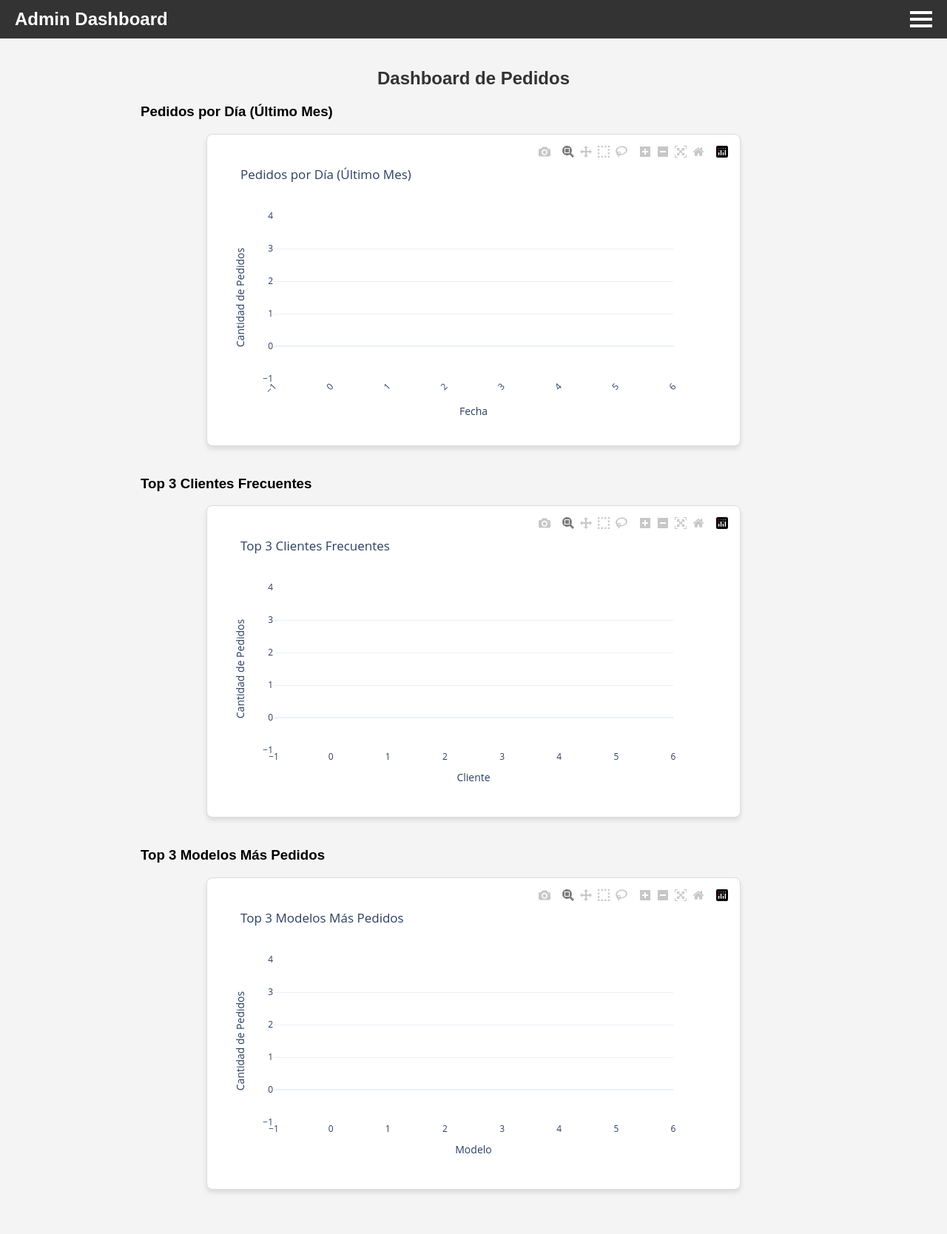
After one commit to emilianoGGauna/lepuppyurns, a Flask app: page /admindashboard in a window 1280 px wide. The commit adds this page. Shown: the whole page at 74% size. Run offline with Flask 3, Linux system fonts and the light colour scheme; data that the repository does not hold is empty; some libraries are stand-ins or nearby versions.

```diff
--- a/app.py
+++ b/app.py
@@ -18,8 +18,16 @@ import base64
 from jinja2 import TemplateNotFound
 from openpyxl import Workbook
 from openpyxl.styles import Font, Alignment, PatternFill
-from openpyxl.utils import get_column_letter
-from openpyxl.styles import Font, Alignment, PatternFill
+from bson import ObjectId  # Importar para manejar ObjectId en MongoDB
+from flask import Flask, render_template, redirect, url_for, flash
+from datetime import datetime, timedelta
+import plotly.graph_objs as go
+from plotly.utils import PlotlyJSONEncoder
+import json
+from pymongo import MongoClient
+import logging
+
+
 # Configurar logging
 logging.basicConfig(level=logging.INFO, format="%(asctime)s - %(levelname)s - %(message)s")
 logger = logging.getLogger()
@@ -96,6 +104,51 @@ def login():
             flash("Usuario o contraseña incorrectos.")
             return redirect(url_for("login"))
     return render_template("login.html")
+
+@app.route("/registro", methods=["GET", "POST"])
+def registro():
+    if request.method == "POST":
+        try:
+            # Extract form data
+            client_name = request.form.get("client_name")
+            phone = request.form.get("phone")
+            email = request.form.get("email")
+            password = request.form.get("password")
+            confirm_password = request.form.get("confirm_password")
+
+            # Validate passwords
+            if password != confirm_password:
+                flash("Las contraseñas no coinciden.")
+                return redirect(url_for("registro"))
+
+            # Encrypt password
+            encrypted_password = password_manager.encrypt_password(password)
+
+            # Create user data with fixed access type "cliente"
+            user_data = {
+                "client_name": client_name,
+                "phone": phone,
+                "email": email,
+                "access": "cliente",
+                "contraseña": encrypted_password,
+            }
+
+            # Generate client_id as MD5 hash of user data
+            user_json_string = f"{client_name}{phone}{email}cliente".encode("utf-8")
+            client_id = hashlib.md5(user_json_string).hexdigest()
+            user_data["client_id"] = client_id
+
+            # Insert into MongoDB
+            usuarios_collection.insert_one(user_data)
+            flash("Registro exitoso. Ahora puedes iniciar sesión.")
+            return redirect(url_for("login"))
+        except Exception as e:
+            flash("Error al registrar usuario.")
+            logger.error(f"Error al registrar usuario: {e}")
+            return redirect(url_for("registro"))
+
+    return render_template("registro.html")
+
 ##------------------------------------------------------------------------------------------------------------------------------------------------------------------------------------------------------------------
 ##------------------------------------------------------------------------------------------------------------------------------------------------------------------------------------------------------------------
 ## CLient PLATFORM
@@ -269,9 +322,6 @@ def delete_from_cart():
         flash("Ocurrió un error al eliminar el producto.")
 
     return redirect(url_for("clientecarrito"))
-
-
-from bson import ObjectId  # Importar para manejar ObjectId en MongoDB
 
 @app.route("/finalizar-compra", methods=["POST"])
 def finalizar_compra():
@@ -455,19 +505,19 @@ def generate_page_one(ws, pedido):
         ws.column_dimensions[get_column_letter(col_num)].width = max_length + 2
 
 def generate_page_two(wb, pedido, catalogo_collection):
-    """Genera la segunda página con información detallada de Corte Láser."""
+    """Generates the second page with detailed Corte Láser information."""
     bold_font = Font(bold=True, size=14, color="FFFFFF")
     header_fill = PatternFill(start_color="4CAF50", end_color="4CAF50", fill_type="solid")
     center_alignment = Alignment(horizontal="center", vertical="center")
 
-    # Crear hoja 'Corte Láser'
+    # Create 'Corte Láser' sheet
     ws_laser = wb.create_sheet(title="Corte Láser")
 
-    # Normalizar claves (unificar nombres de atributos similares)
+    # Normalize keys (standardize similar attribute names)
     def normalize_key(key):
         return key.strip().lower().replace(" ", "_")
 
-    # Recopilar todos los atributos posibles de los cortes láser y atributos del formulario
+    # Collect all possible attributes from Corte Láser and form attributes
     all_attributes = set()
     for item in pedido["pedidos"]:
         modelo = item.get("modelo", "-")
@@ -477,14 +527,17 @@ def generate_page_two(wb, pedido, catalogo_collection):
         if isinstance(item.get("atributos"), dict):
             all_attributes.update(normalize_key(k) for k, v in item["atributos"].items() if k.lower() != "color")
 
-    # Excluir columnas específicas
-    excluded_columns = {"modelo", "color"}
-    all_attributes = [attr for attr in sorted(all_attributes) if attr not in excluded_columns]
+    # Ensure `modelo` is included and add it first
+    all_attributes = ["modelo"] + [attr for attr in sorted(all_attributes) if attr != "modelo"]
 
-    # Asegurar que solo se incluya "tipo-urna"
+    # Exclude specific columns
+    excluded_columns = {"color"}
+    all_attributes = [attr for attr in all_attributes if attr not in excluded_columns]
+
+    # Ensure "tipo-urna" is always included last
     all_attributes = [attr for attr in all_attributes if attr != "tipo_urna"] + ["tipo-urna"]
 
-    # Crear encabezados dinámicos
+    # Create dynamic headers
     headers_laser = ["Cantidad"] + all_attributes
     for col, header in enumerate(headers_laser, start=1):
         cell = ws_laser.cell(row=1, column=col)
@@ -493,38 +546,41 @@ def generate_page_two(wb, pedido, catalogo_collection):
         cell.fill = header_fill
         cell.alignment = center_alignment
 
-    # Agregar filas con los datos
+    # Add rows with data
     row_num = 2
     for item in pedido["pedidos"]:
         cantidad = item.get("cantidad", 0)
 
-        # Buscar en el catálogo usando Tipo de Modelo
+        # Look up in catalog using `Tipo de Modelo`
         modelo = item.get("modelo", "-")
         catalogo_item = catalogo_collection.find_one({"Tipo de Modelo": modelo})
         corte_lazer = {normalize_key(k): v for k, v in catalogo_item.get("corte_lazer", {}).items()} if catalogo_item else {}
         atributos_form = {normalize_key(k): v for k, v in item.get("atributos", {}).items() if k.lower() != "color"}
 
-        # Construir la fila con los datos
-        data_row = [cantidad]  # Inicia con la cantidad
+        # Build the row data
+        data_row = [cantidad]  # Start with quantity
         for attr in all_attributes:
-            value = atributos_form.get(attr, corte_lazer.get(attr, "-"))
+            if attr == "modelo":
+                value = modelo  # Ensure `modelo` is included
+            else:
+                value = atributos_form.get(attr, corte_lazer.get(attr, "-"))
             data_row.append(value)
 
-        # Escribir la fila en la hoja
+        # Write the row to the sheet
         for col, value in enumerate(data_row, start=1):
             cell = ws_laser.cell(row=row_num, column=col)
             cell.value = value
 
         row_num += 1
 
-    # Eliminar columnas con valores nulos
+    # Remove columns with all null values
     for col in range(len(headers_laser), 0, -1):
         if all(
             ws_laser.cell(row=row, column=col).value in [None, "-", ""] for row in range(2, row_num)
         ):
             ws_laser.delete_cols(col)
 
-    # Combinar filas duplicadas (excepto la columna "Cantidad")
+    # Merge duplicate rows (except the "Cantidad" column)
     row_data = []
     for row in ws_laser.iter_rows(min_row=2, max_row=row_num - 1, min_col=1, max_col=len(headers_laser)):
         row_values = [cell.value for cell in row]
@@ -532,14 +588,14 @@ def generate_page_two(wb, pedido, catalogo_collection):
 
     unique_rows = {}
     for row in row_data:
-        key = tuple(row[1:])  # Excluir la cantidad para crear la clave
+        key = tuple(row[1:])  # Exclude "Cantidad" to create the key
         cantidad = int(row[0]) if isinstance(row[0], int) else 0
         if key in unique_rows:
             unique_rows[key] += cantidad
         else:
             unique_rows[key] = cantidad
 
-    # Escribir filas únicas de vuelta
+    # Write unique rows back
     ws_laser.delete_rows(2, ws_laser.max_row)
     row_num = 2
     for key, cantidad in unique_rows.items():
@@ -549,12 +605,12 @@ def generate_page_two(wb, pedido, catalogo_collection):
             cell.value = value
         row_num += 1
 
-    # Ajustar ancho de columnas automáticamente
+    # Auto-adjust column widths
     for col_num, column_cells in enumerate(ws_laser.iter_cols(min_row=1, max_row=row_num - 1, min_col=1, max_col=len(headers_laser)), start=1):
         max_length = max((len(str(cell.value)) for cell in column_cells if cell.value), default=10)
         ws_laser.column_dimensions[get_column_letter(col_num)].width = max_length + 2
 
-    # Eliminar encabezados duplicados
+    # Eliminate duplicate headers
     seen_headers = set()
     duplicate_columns = []
     for col in range(1, len(headers_laser) + 1):
@@ -564,22 +620,22 @@ def generate_page_two(wb, pedido, catalogo_collection):
         else:
             seen_headers.add(header_value)
 
-    # Eliminar columnas duplicadas
+    # Delete duplicate columns
     for col in reversed(duplicate_columns):
         ws_laser.delete_cols(col)
 
-    # Diccionario de mapeo para cambiar nombres de columnas
+    # Map column names to new names if necessary
     column_mapping = {
         "¿quieres_el_logo_de_tu_empresa?": "logo_grabado",
         "tipo-urna": "tipo-madera"
     }
 
-    # Cambiar los nombres de las columnas basados en el mapeo
     for col in range(1, ws_laser.max_column + 1):
         cell_value = ws_laser.cell(row=1, column=col).value
         if cell_value in column_mapping:
             ws_laser.cell(row=1, column=col).value = column_mapping[cell_value]
-    # Ajustar ancho de columnas automáticamente y permitir salto de línea
+
+    # Auto-adjust column widths and enable text wrapping
     for col_num, column_cells in enumerate(
         ws_laser.iter_cols(min_row=1, max_row=row_num - 1, min_col=1, max_col=ws_laser.max_column), start=1
     ):
@@ -587,15 +643,15 @@ def generate_page_two(wb, pedido, catalogo_collection):
         column_letter = get_column_letter(col_num)
         ws_laser.column_dimensions[column_letter].width = max_length + 2
 
-        # Estilo para cada celda de la columna
         for cell in column_cells:
             cell.alignment = Alignment(horizontal="center", vertical="center", wrap_text=True)
 
-    # Ajustar el alto de las filas automáticamente
+    # Adjust row heights for better readability
     for row in ws_laser.iter_rows(min_row=1, max_row=row_num - 1, min_col=1, max_col=ws_laser.max_column):
         for cell in row:
             if cell.value:
-                ws_laser.row_dimensions[cell.row].height = 15  # Ajusta la altura según sea necesario
+                ws_laser.row_dimensions[cell.row].height = 15
+
 @app.route("/export_pedido/<orden_id>", methods=["GET"])
 def export_pedido(orden_id):
     try:
@@ -638,40 +694,79 @@ def export_pedido(orden_id):
         return redirect(url_for("adminplatform"))
 
 
+@app.route("/update_status/<orden_id>", methods=["POST"])
+def update_status(orden_id):
+    """Actualizar el estado de un pedido."""
+    try:
+        new_status = request.form["new_status"]
+        pedidos_collection = db["pedidos"]
+        pedidos_collection.update_one(
+            {"orden-id": orden_id},
+            {"$set": {"Estado": new_status}}
+        )
+        flash(f"Estado del pedido {orden_id} actualizado a {new_status}.")
+    except Exception as e:
+        logger.error(f"Error al actualizar el estado del pedido {orden_id}: {e}")
+        flash("Ocurrió un error al actualizar el estado del pedido.")
+    return redirect(url_for("adminplatform"))
+
 @app.route("/test_pedidos", methods=["GET"])
 def test_pedidos():
+    """Ruta para probar los datos de pedidos en JSON."""
     pedidos_collection = db["pedidos"]
     pedidos = list(pedidos_collection.find({}))
-    return jsonify(pedidos)  # Devuelve los datos en formato JSON para verificar
+    return jsonify(pedidos)
 
 @app.route("/adminplatform", methods=["GET"])
 def adminplatform():
     try:
-        # Acceder a la colección de pedidos
         pedidos_collection = db["pedidos"]
-        pedidos = list(pedidos_collection.find({}))  # Obtener todos los pedidos
+        pedidos = list(pedidos_collection.find({}))
 
-        # Preparar datos para mostrar una sola fila por Orden ID
-        pedidos_resumidos = []
+        # Dividir pedidos por estado
+        pedidos_en_proceso = []
+        pedidos_terminados = []
+
         for pedido in pedidos:
-            total_cantidad = sum(item["cantidad"] for item in pedido["pedidos"])  # Sumar todas las cantidades
-            total_pedidos = len(pedido["pedidos"])  # Contar el total de pedidos en la orden
-            pedidos_resumidos.append({
+            total_cantidad = sum(item["cantidad"] for item in pedido["pedidos"])
+            total_pedidos = len(pedido["pedidos"])
+            pedido_data = {
                 "Orden ID": pedido.get("orden-id", "-"),
                 "Cliente Nombre": pedido.get("cliente-nombre", "-"),
                 "Fecha": pedido.get("time-stamp", "-"),
                 "Cantidad Total": total_cantidad,
                 "Total Pedidos": total_pedidos,
                 "Estado": pedido.get("Estado", "-")
-            })
+            }
+            if pedido_data["Estado"] == "En proceso":
+                pedidos_en_proceso.append(pedido_data)
+            elif pedido_data["Estado"] == "Terminado":
+                pedidos_terminados.append(pedido_data)
 
-        # Renderizar la tabla con pedidos resumidos
-        return render_template("admin/adminplatform.html", pedidos=pedidos_resumidos)
+        # Ordenar por fecha de mayor a menor
+        pedidos_en_proceso.sort(key=lambda x: datetime.strptime(x["Fecha"], "%Y-%m-%d %H:%M:%S"), reverse=True)
+        pedidos_terminados.sort(key=lambda x: datetime.strptime(x["Fecha"], "%Y-%m-%d %H:%M:%S"), reverse=True)
+
+        # Limitar a los últimos 5 pedidos terminados
+        pedidos_terminados_mostrados = pedidos_terminados[:5]
+
+        # Totales
+        total_en_proceso = len(pedidos_en_proceso)
+        total_terminados = len(pedidos_terminados)
+
+        return render_template(
+            "admin/adminplatform.html",
+            pedidos_en_proceso=pedidos_en_proceso,
+            pedidos_terminados=pedidos_terminados_mostrados,
+            total_en_proceso=total_en_proceso,
+            total_terminados=total_terminados
+        )
 
     except Exception as e:
         logger.error(f"Error en adminplatform: {e}")
         flash("Ocurrió un error al cargar los pedidos.")
         return redirect(url_for("login"))
+
 
 @app.route("/adminusuarios")
 def adminusuarios():
@@ -941,6 +1036,162 @@ def edit_corte_lazer(model_uuid):
         logger.error(f"Error al guardar corte_lazer para {model_uuid}: {e}")
         return jsonify({"error": "Error interno del servidor"}), 500
 
+def get_pedidos_por_dia():
+    """
+    Genera un gráfico de pedidos por día en el último mes.
+    """
+    try:
+        pedidos_collection = db["pedidos"]
+
+        # Calcular rango de fechas
+        hoy = datetime.now()
+        hace_un_mes = hoy - timedelta(days=30)
+
+        # Filtrar pedidos en el último mes
+        pedidos = list(pedidos_collection.find({
+            "time-stamp": {"$gte": hace_un_mes.strftime("%Y-%m-%d %H:%M:%S")}
+        }, {"time-stamp": 1}))
+
+        # Contar pedidos por día
+        pedidos_por_dia = {}
+        for pedido in pedidos:
+            time_stamp = pedido.get("time-stamp", "")
+            if time_stamp:
+                fecha = time_stamp.split(" ")[0]
+                pedidos_por_dia[fecha] = pedidos_por_dia.get(fecha, 0) + 1
+
+        # Ordenar fechas y cantidades
+        fechas = sorted(pedidos_por_dia.keys())
+        cantidades = [pedidos_por_dia[fecha] for fecha in fechas]
+
+        # Crear gráfico con Plotly
+        fig = go.Figure()
+        fig.add_trace(go.Bar(
+            x=fechas,
+            y=cantidades,
+            marker=dict(color='#1f77b4'),
+            text=cantidades,
+            textposition='auto'
+        ))
+        fig.update_layout(
+            title="Pedidos por Día (Último Mes)",
+            xaxis_title="Fecha",
+            yaxis_title="Cantidad de Pedidos",
+            xaxis=dict(tickangle=-45),
+            template="plotly_white"
+        )
+
+        return json.dumps(fig, cls=PlotlyJSONEncoder)
+    except Exception as e:
+        logger.error(f"Error al generar gráfico de pedidos por día: {e}")
+        return None
+
+def get_top_clientes_frecuentes():
+    """
+    Genera un gráfico de los top 3 clientes frecuentes.
+    """
+    try:
+        pedidos_collection = db["pedidos"]
+
+        # Contar la cantidad de pedidos por cliente
+        clientes = {}
+        pedidos = pedidos_collection.find({}, {"cliente-nombre": 1})
+        for pedido in pedidos:
+            cliente_nombre = pedido.get("cliente-nombre", "Desconocido")
+            clientes[cliente_nombre] = clientes.get(cliente_nombre, 0) + 1
+
+        # Ordenar clientes por número de pedidos y tomar los top 3
+        top_clientes = sorted(clientes.items(), key=lambda x: x[1], reverse=True)[:3]
+        nombres = [cliente[0] for cliente in top_clientes]
+        cantidades = [cliente[1] for cliente in top_clientes]
+
+        # Crear gráfico con Plotly
+        fig = go.Figure()
+        fig.add_trace(go.Bar(
+            x=nombres,
+            y=cantidades,
+            marker=dict(color='#ff7f0e'),
+            text=cantidades,
+            textposition='auto'
+        ))
+        fig.update_layout(
+            title="Top 3 Clientes Frecuentes",
+            xaxis_title="Cliente",
+            yaxis_title="Cantidad de Pedidos",
+            template="plotly_white"
+        )
+
+        return json.dumps(fig, cls=PlotlyJSONEncoder)
+    except Exception as e:
+        logger.error(f"Error al generar gráfico de top clientes frecuentes: {e}")
+        return None
+
+def get_top_modelos_mas_pedidos():
+    """
+    Genera un gráfico de los top 3 modelos más pedidos.
+    """
+    try:
+        pedidos_collection = db["pedidos"]
+
+        # Contar la cantidad total de pedidos por modelo
+        modelos = {}
+        pedidos = pedidos_collection.find({}, {"pedidos": 1})
+        for pedido in pedidos:
+            for item in pedido.get("pedidos", []):
+                modelo = item.get("modelo", "Desconocido")
+                cantidad = item.get("cantidad", 0)
+                modelos[modelo] = modelos.get(modelo, 0) + cantidad
+
+        # Ordenar modelos por cantidad de pedidos y tomar los top 3
+        top_modelos = sorted(modelos.items(), key=lambda x: x[1], reverse=True)[:3]
+        nombres = [modelo[0] for modelo in top_modelos]
+        cantidades = [modelo[1] for modelo in top_modelos]
+
+        # Crear gráfico con Plotly
+        fig = go.Figure()
+        fig.add_trace(go.Bar(
+            x=nombres,
+            y=cantidades,
+            marker=dict(color='#2ca02c'),
+            text=cantidades,
+            textposition='auto'
+        ))
+        fig.update_layout(
+            title="Top 3 Modelos Más Pedidos",
+            xaxis_title="Modelo",
+            yaxis_title="Cantidad de Pedidos",
+            template="plotly_white"
+        )
+
+        return json.dumps(fig, cls=PlotlyJSONEncoder)
+    except Exception as e:
+        logger.error(f"Error al generar gráfico de top modelos más pedidos: {e}")
+        return None
+
+@app.route("/admindashboard", methods=["GET"])
+def admindashboard():
+    """
+    Renderiza el dashboard de administrador con gráficos.
+    """
+    try:
+        graph_pedidos_por_dia = get_pedidos_por_dia()
+        graph_top_clientes = get_top_clientes_frecuentes()
+        graph_top_modelos = get_top_modelos_mas_pedidos()
+
+        if not graph_pedidos_por_dia or not graph_top_clientes or not graph_top_modelos:
+            flash("Ocurrió un error al generar los gráficos.")
+            return redirect(url_for("adminplatform"))
+
+        return render_template("admin/admindashboard.html",
+                               graph_pedidos_por_dia=graph_pedidos_por_dia,
+                               graph_top_clientes=graph_top_clientes,
+                               graph_top_modelos=graph_top_modelos)
+    except Exception as e:
+        logger.error(f"Error al cargar el dashboard de administrador: {e}")
+        flash("Ocurrió un error al cargar el dashboard.")
+        return redirect(url_for("adminplatform"))
+
+
 
 if __name__ == "__main__":
     debug_mode = os.getenv("DEBUG_MODE", "false").lower() == "true"
--- a/templates/admin/admincatalogo.html
+++ b/templates/admin/admincatalogo.html
@@ -155,6 +155,7 @@
             <a href="/adminplatform">Plataforma</a>
             <a href="/adminusuarios">Usuarios</a>
             <a href="/admincatalogo">Catálogo</a>
+            <a href="/admindashboard">Dashboard</a>
             <a href="/">Salir</a>
         </div>
     </div>
--- /dev/null
+++ b/templates/admin/admindashboard.html
@@ -0,0 +1,141 @@
+<!DOCTYPE html>
+<html lang="en">
+<head>
+    <meta charset="UTF-8">
+    <meta name="viewport" content="width=device-width, initial-scale=1.0">
+    <title>Admin Dashboard</title>
+    <script src="https://cdn.plot.ly/plotly-latest.min.js"></script>
+    <style>
+        body {
+            font-family: Arial, sans-serif;
+            margin: 0;
+            padding: 0;
+            background-color: #f4f4f4;
+        }
+        .navbar {
+            background-color: #333;
+            color: white;
+            padding: 10px 20px;
+            display: flex;
+            justify-content: space-between;
+            align-items: center;
+        }
+        .navbar h1 {
+            margin: 0;
+            font-size: 24px;
+        }
+        .menu {
+            display: none;
+            flex-direction: column;
+            background-color: #444;
+            position: absolute;
+            right: 20px;
+            top: 50px;
+            padding: 10px;
+            border-radius: 5px;
+        }
+        .menu a {
+            color: white;
+            text-decoration: none;
+            padding: 10px 0;
+            text-align: center;
+        }
+        .menu a:hover {
+            background-color: #555;
+        }
+        .hamburger {
+            cursor: pointer;
+        }
+        .hamburger div {
+            width: 30px;
+            height: 4px;
+            background-color: white;
+            margin: 5px 0;
+        }
+        .container {
+            padding: 20px;
+            margin: 0 auto;
+            max-width: 900px;
+        }
+        h2 {
+            text-align: center;
+            margin-bottom: 20px;
+            color: #333;
+        }
+        .graph-container {
+            margin-bottom: 40px;
+        }
+        .plotly-graph {
+            margin: 0 auto;
+            width: 100%;
+            max-width: 700px;
+            height: 400px;
+            border: 1px solid #ddd;
+            background-color: white;
+            border-radius: 8px;
+            padding: 10px;
+            box-shadow: 0 4px 6px rgba(0, 0, 0, 0.1);
+        }
+    </style>
+</head>
+<body>
+    <div class="navbar">
+        <h1>Admin Dashboard</h1>
+        <div class="hamburger" onclick="toggleMenu()">
+            <div></div>
+            <div></div>
+            <div></div>
+        </div>
+        <div class="menu">
+            <a href="/adminplatform">Plataforma</a>
+            <a href="/adminusuarios">Usuarios</a>
+            <a href="/admincatalogo">Catálogo</a>
+            <a href="/admindashboard">Dashboard</a>
+            <a href="/">Salir</a>
+        </div>
+    </div>
+
+    <div class="container">
+        <h2>Dashboard de Pedidos</h2>
+
+        <!-- Gráfico de pedidos por día -->
+        <div class="graph-container">
+            <h3>Pedidos por Día (Último Mes)</h3>
+            <div id="pedidos-por-dia" class="plotly-graph"></div>
+        </div>
+
+        <!-- Gráfico de top clientes frecuentes -->
+        <div class="graph-container">
+            <h3>Top 3 Clientes Frecuentes</h3>
+            <div id="top-clientes" class="plotly-graph"></div>
+        </div>
+
+        <!-- Gráfico de top modelos más pedidos -->
+        <div class="graph-container">
+            <h3>Top 3 Modelos Más Pedidos</h3>
+            <div id="top-modelos" class="plotly-graph"></div>
+        </div>
+    </div>
+
+    <script>
+        // Gráfico de pedidos por día
+        const pedidosPorDia = {{ graph_pedidos_por_dia|safe }};
+        Plotly.newPlot('pedidos-por-dia', pedidosPorDia.data, pedidosPorDia.layout);
+
+        // Gráfico de top clientes frecuentes
+        const topClientes = {{ graph_top_clientes|safe }};
+        Plotly.newPlot('top-clientes', topClientes.data, topClientes.layout);
+
+        // Gráfico de top modelos más pedidos
+        const topModelos = {{ graph_top_modelos|safe }};
+        Plotly.newPlot('top-modelos', topModelos.data, topModelos.layout);
+
+        // Función para mostrar/ocultar el menú
+        function toggleMenu() {
+            const menu = document.querySelector('.menu');
+            menu.style.display = menu.style.display === 'flex' ? 'none' : 'flex';
+        }
+    </script>
+
+</body>
+</html>
--- a/templates/admin/adminforms.html
+++ b/templates/admin/adminforms.html
@@ -148,6 +148,7 @@
             <a href="/adminplatform">Plataforma</a>
             <a href="/adminusuarios">Usuarios</a>
             <a href="/admincatalogo">Catálogo</a>
+            <a href="/admindashboard">Dashboard</a>
             <a href="/">Salir</a>
         </div>
     </div>
--- a/templates/admin/adminusuarios.html
+++ b/templates/admin/adminusuarios.html
@@ -126,6 +126,7 @@
             <a href="/adminplatform">Plataforma</a>
             <a href="/adminusuarios">Usuarios</a>
             <a href="/admincatalogo">Catálogo</a>
+            <a href="/admindashboard">Dashboard</a>
             <a href="/">Salir</a>
         </div>
     </div>
--- a/templates/login.html
+++ b/templates/login.html
@@ -112,6 +112,8 @@
 
             <button type="submit">Iniciar Sesión</button>
         </form>
+        <p>¿No tienes una cuenta? <a href="/registro">Registrarme</a></p>
     </div>
+
 </body>
 </html>
```
Also changed, not shown: templates/admin/adminplatform.html (+103 -10 lines), templates/registro.html (added, +70 -0 lines).
